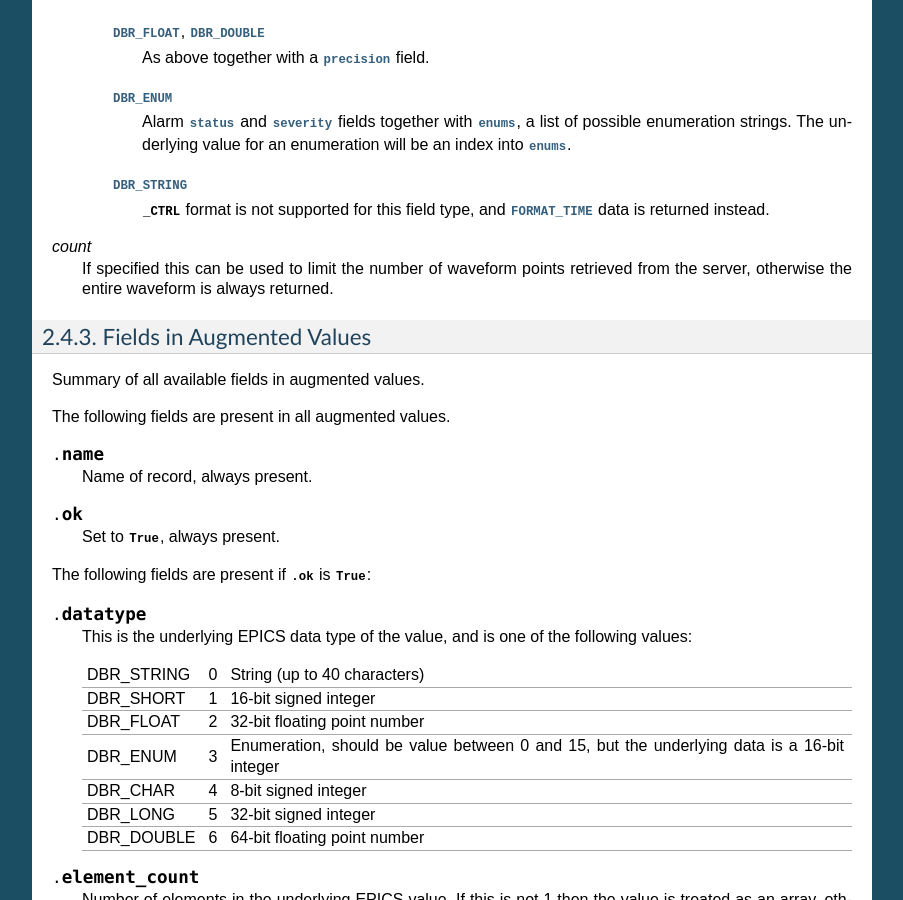
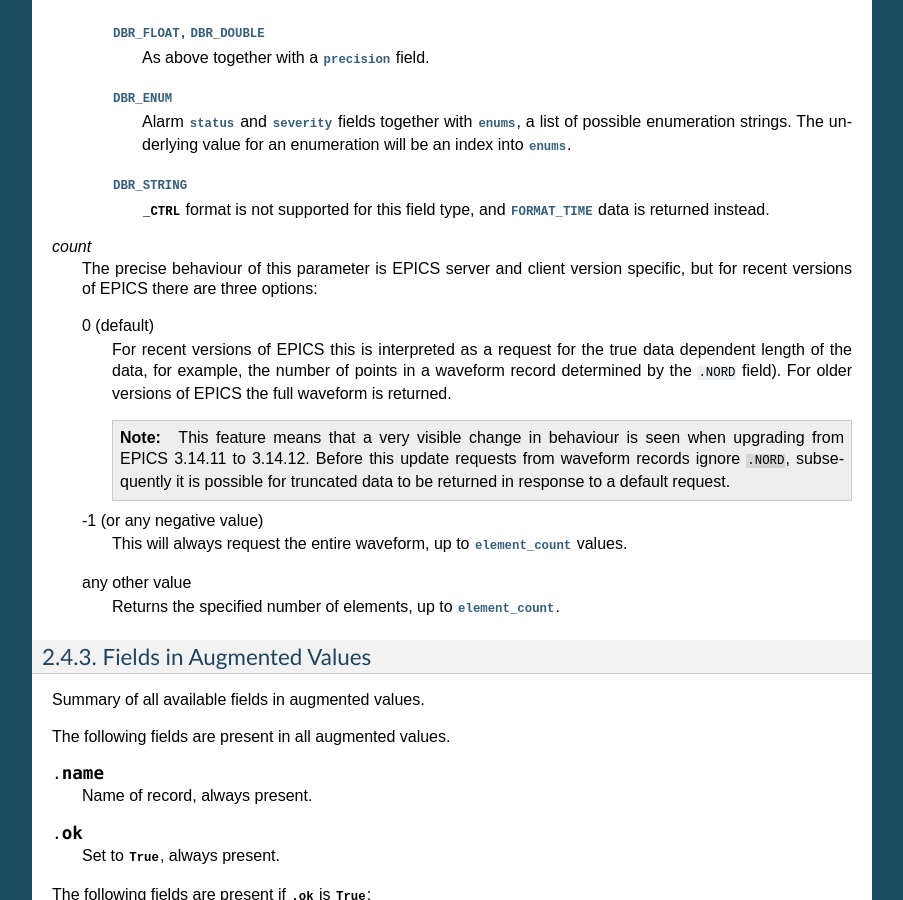
Before and after one commit to DiamondLightSource/cothread, a Sphinx documentation site: the page built from docs/catools.rst, in a window 1280 px wide and 900 px high, scrolled down 9990 px. Shown: the whole window, without its empty margins (198-1101 px from the left). Built offline with Sphinx 7.4.7, drawn with Linux system fonts in a browser that asks for light colours.

Commit message:
Cothread: Add mechanism for requesting entire waveform
As ca{get,monitor}(pv, ..., count=0) requests data dependent waveform
length we need a simple mechanism for always requesting the entire
waveform.

Also update the documentation for count.

git-svn-id: svn+ssh://serv0002.cs.diamond.ac.uk/home/subversion/repos/controls/diamond/trunk/python/cothread@112382 e099a375-04f9-0310-9d5f-a741eaff62e1

```diff
--- a/docs/catools.rst
+++ b/docs/catools.rst
@@ -671,8 +671,29 @@
 
 
 `count`
-    If specified this can be used to limit the number of waveform points
-    retrieved from the server, otherwise the entire waveform is always returned.
+    The precise behaviour of this parameter is EPICS server and client version
+    specific, but for recent versions of EPICS there are three options:
+
+    0 (default)
+        For recent versions of EPICS this is interpreted as a request for the
+        true data dependent length of the data, for example, the number of
+        points in a waveform record determined by the ``.NORD`` field).  For
+        older versions of EPICS the full waveform is returned.
+
+        ..  note::
+
+            This feature means that a very visible change in behaviour is seen
+            when upgrading from EPICS 3.14.11 to 3.14.12.  Before this update
+            requests from waveform records ignore ``.NORD``, subsequently it is
+            possible for truncated data to be returned in response to a default
+            request.
+
+    -1 (or any negative value)
+        This will always request the entire waveform, up to
+        :attr:`.element_count` values.
+
+    any other value
+        Returns the specified number of elements, up to :attr:`.element_count`.
 
 
 Fields in Augmented Values
```
Also changed, not shown: 1 other file.
